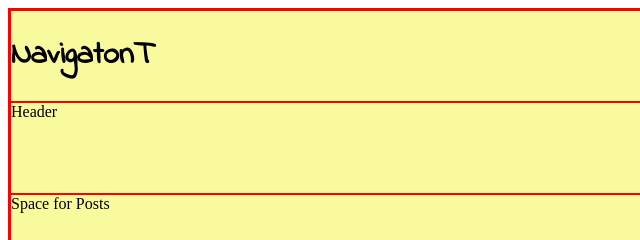
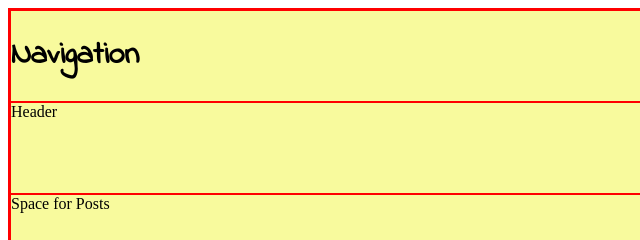
Before and after one commit to TinaPalp/TinaPalp.github.io, a plain HTML site: page BlogPage/index.html in a window 1280 px wide. Shown: the top 240 px of the page, 0-640 px from the left. Drawn offline with Linux system fonts and the light colour scheme.

Commit message:
Update index.html

```diff
--- a/BlogPage/index.html
+++ b/BlogPage/index.html
@@ -11,7 +11,7 @@
 
 <body>
     <div class = "container">
-        <div class="navigation box"><h1>NavigatonT</h1></div>
+        <div class="navigation box"><h1>Navigation</h1></div>
         <div class="header box">Header</div>
         <div class="content box">Space for Posts</div>
         <div class="footer box">Footer</div>
```
